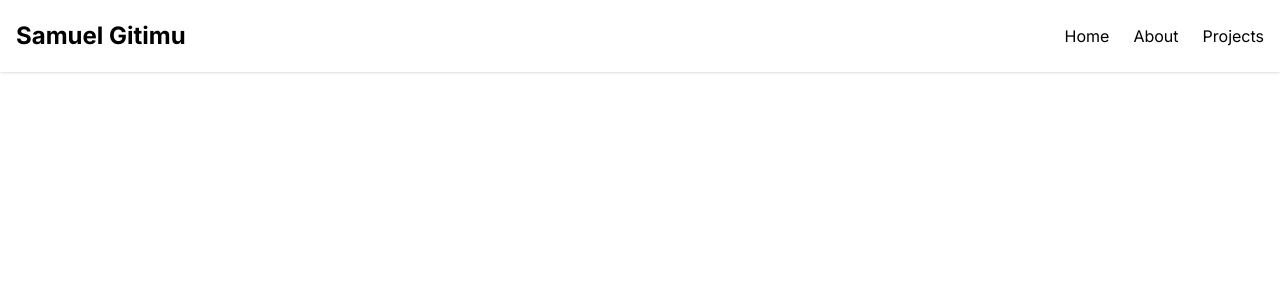
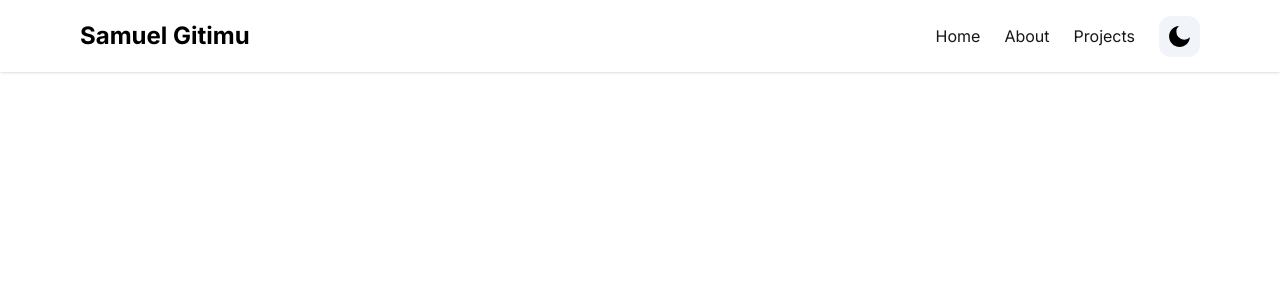
Before and after one commit to Samueelx/portfolio, a Next.js app: page / in a window 1280 px wide. Shown: the top 300 px of the page. Built offline with nearby package versions, Linux system fonts and the light colour scheme.

Commit message:
done styling the navbar.

```diff
--- a/src/app/layout.tsx
+++ b/src/app/layout.tsx
@@ -1,13 +1,15 @@
+"use client"
 import Navbar from '@/components/Navbar'
 import './globals.css'
 import { Inter } from 'next/font/google'
+import { ThemeProvider } from 'next-themes'
 
 const inter = Inter({ subsets: ['latin'] })
 
-export const metadata = {
-  title: 'Create Next App',
-  description: 'Generated by create next app',
-}
+// export const metadata = {
+//   title: 'Create Next App',
+//   description: 'Generated by create next app',
+// }
 
 export default function RootLayout({
   children,
@@ -17,8 +19,11 @@
   return (
     <html lang="en">
       <body className={inter.className}>
+        <ThemeProvider enableSystem={true} attribute='class'>
         <Navbar />
-        {children}</body>
+        {children}
+        </ThemeProvider>
+        </body>
     </html>
   )
 }
--- a/src/components/Navbar.tsx
+++ b/src/components/Navbar.tsx
@@ -8,43 +8,95 @@
 import { IoMdMenu, IoMdClose } from "react-icons/io"
 
 interface NavItem {
-    label: string;
-    page: string;
+    label: string
+    page: string
 }
 
-const NAVITEMS : Array<NavItem> = [
+const NAV_ITEMS: Array<NavItem> = [
     {
-        label: 'Home',
-        page: 'home',
+        label: "Home",
+        page: "home",
     },
     {
-        label: 'About',
-        page: 'about',
+        label: "About",
+        page: "about",
     },
     {
-        label: 'Projects',
-        page: 'projects'
-    }
+        label: "Projects",
+        page: "projects",
+    },
 ]
 
-const Navbar = () => {
-    const {systemTheme, theme, setTheme} = useTheme()
-    const currentTheme = theme === 'system' ? systemTheme : theme
-    const [navbar, setNavbar] = useState(false);
+export default function Navbar() {
+    const { systemTheme, theme, setTheme } = useTheme()
+    const currentTheme = theme === "system" ? systemTheme : theme
+    const pathname = usePathname()
+    const [navbar, setNavbar] = useState(false)
     return (
-    <header className="w-full mx-auto px-4 bg-white shadow fixed top-0 z-50 dark:border-stone-600">
+        <header className="w-full mx-auto  px-4 sm:px-20 fixed top-0 z-50 shadow bg-white dark:bg-stone-900 dark:border-b dark:border-stone-600">
             <div className="justify-between md:items-center md:flex">
-            <div className="md:py-5 md:block">
-                <h2 className="text-2xl font-bold">Samuel Gitimu</h2>
+                <div>
+                    <div className="flex items-center justify-between py-3 md:py-5 md:block">
+                        <Link to="home">
+                            <div className="container flex items-center space-x-2">
+                                <h2 className="text-2xl font-bold dark:text-slate-100">Samuel Gitimu</h2>
                             </div>
-            <div className="md:flex md:space-x-6">
-                {NAVITEMS.map((item, index) => {
-                    return <a key={index}>{item.label}</a>
+                        </Link>
+                        <div className="md:hidden">
+                            <button
+                                className="p-2 text-gray-700 rounded-md outline-none focus:border-gray-400 focus:border"
+                                onClick={() => setNavbar(!navbar)}
+                            >
+                                {navbar ? <IoMdClose size={30} /> : <IoMdMenu size={30} />}
+                            </button>
+                        </div>
+                    </div>
+                </div>
+
+                <div>
+                    <div
+                        className={`flex-1 justify-self-center pb-3 mt-8 md:block md:pb-0 md:mt-0 ${navbar ? "block" : "hidden"
+                            }`}
+                    >
+                        <div className="items-center justify-center space-y-8 md:flex md:space-x-6 md:space-y-0">
+                            {NAV_ITEMS.map((item, idx) => {
+                                return (
+                                    <Link
+                                        key={idx}
+                                        to={item.page}
+                                        className={
+                                            "block lg:inline-block text-neutral-900  hover:text-neutral-500 dark:text-neutral-100 hover:cursor-pointer"
+                                        }
+                                        activeClass="active"
+                                        spy={true}
+                                        smooth={true}
+                                        offset={-100}
+                                        duration={500}
+                                        onClick={() => setNavbar(!navbar)}
+                                    >
+                                        {item.label}
+                                    </Link>
+                                )
                             })}
+                            {currentTheme === "dark" ? (
+                                <button
+                                    onClick={() => setTheme("light")}
+                                    className="bg-slate-100 p-2 rounded-xl"
+                                >
+                                    <RiSunLine size={25} color="black" />
+                                </button>
+                            ) : (
+                                <button
+                                    onClick={() => setTheme("dark")}
+                                    className="bg-slate-100 p-2 rounded-xl"
+                                >
+                                    <RiMoonFill size={25} />
+                                </button>
+                            )}
+                        </div>
+                    </div>
                 </div>
             </div>
         </header>
     )
 }
-
-export default Navbar
```
Lines whose indentation alone changed are shown as unchanged.
